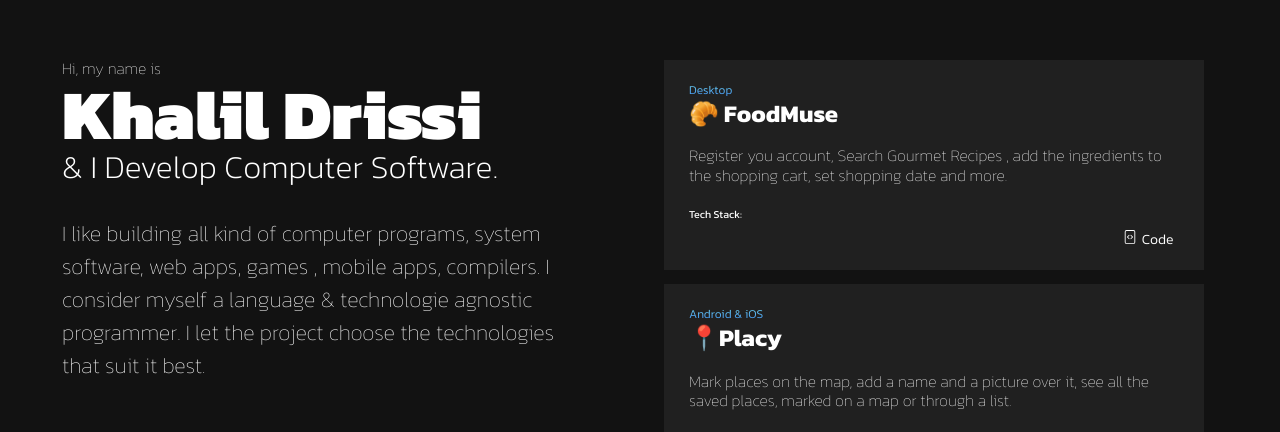
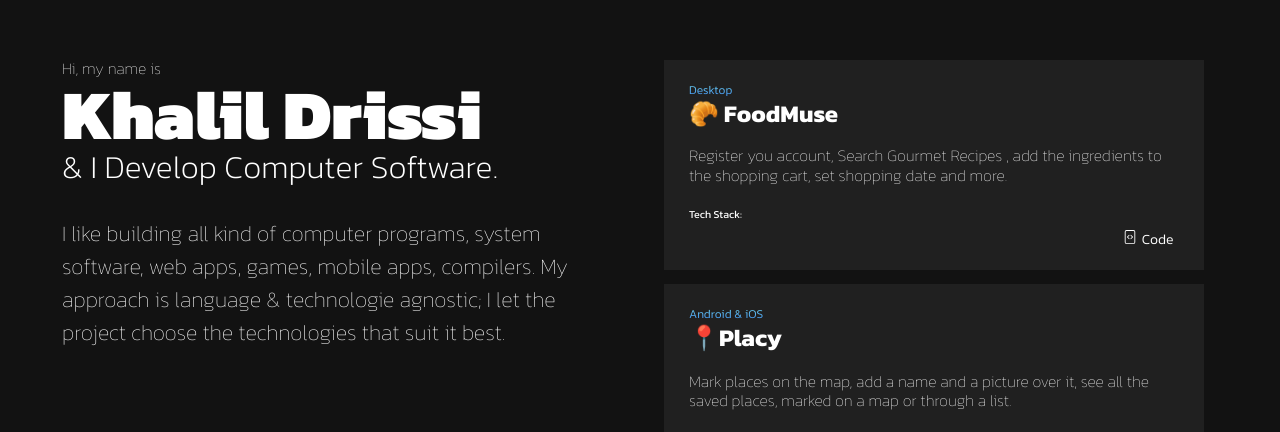
Before and after one commit to CalilDrissi/khalildrissi.tech-portfolio-website, a React (Create React App) app: page / in a window 1280 px wide. Shown: the top 432 px of the page. Built offline with nearby package versions, Linux system fonts and the light colour scheme; some icons are missing.

Commit message:
Update Hero.js

```diff
--- a/src/sections/Hero.js
+++ b/src/sections/Hero.js
@@ -201,7 +201,7 @@ const Hero = ({openIt}) => {
           </Heading>
           <Part1> & I Develop Computer Software.</Part1>
           <Part2>
-            I like building all kind of computer programs, system software, web apps, games , mobile apps, compilers. I consider myself a language & technologie agnostic programmer. I let the project choose the technologies that suit it best.
+            I like building all kind of computer programs, system software, web apps, games, mobile apps, compilers. My approach is language & technologie agnostic; I let the project choose the technologies that suit it best.
           </Part2>
         </div>
 
```
